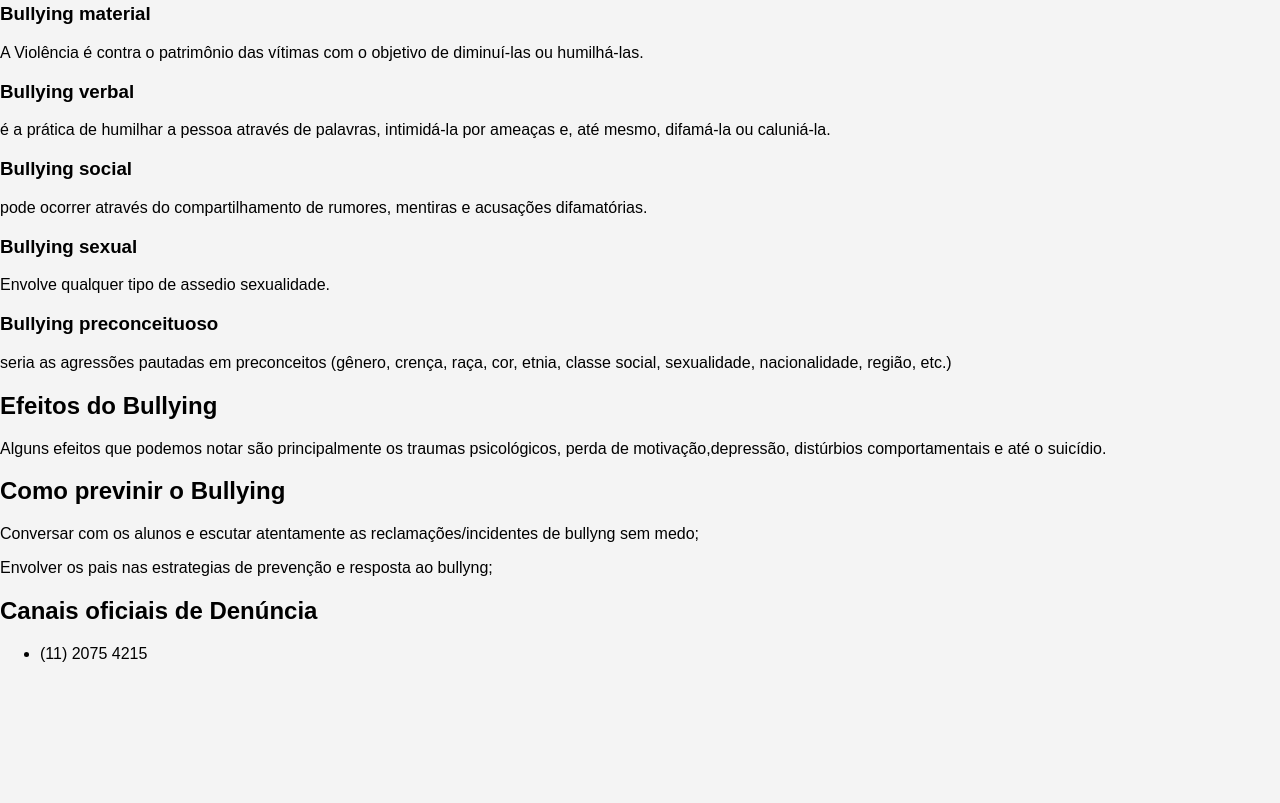
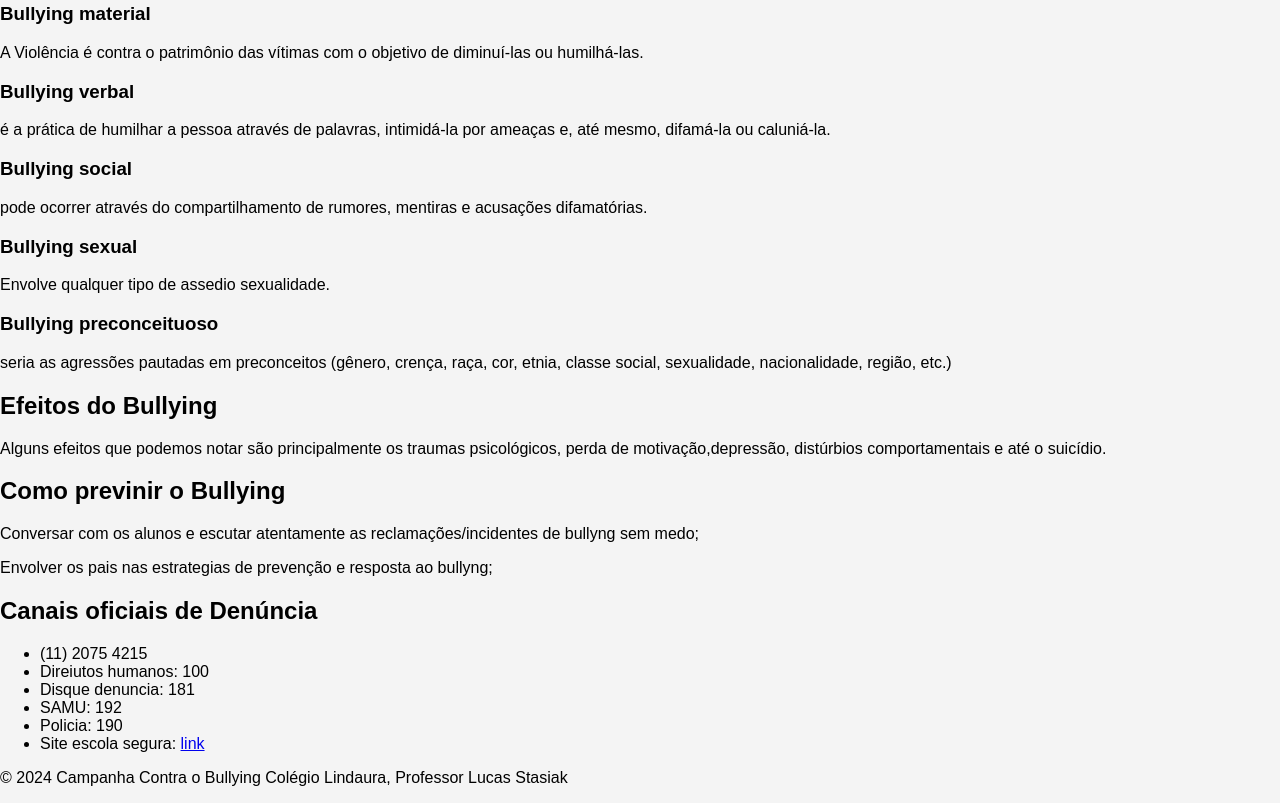
Before and after one commit to AQUELEFelipe1/Felipe-3D, a plain HTML site: page index.html in a window 1280 px wide. Shown: the part 618-1421 px from the top of the page. Before the commit the page ends 1297 px from the top, so only its background shows below. Drawn offline with Linux system fonts and the light colour scheme.

Commit message:
11/06/24

```diff
--- a/index.html
+++ b/index.html
@@ -67,10 +67,19 @@
       <h2>Canais oficiais de Denúncia </h2>
       <ul>
         <li>(11) 2075 4215</li>
+        <li>Direiutos humanos: 100</li>
+        <li>Disque denuncia: 181</li>
+        <li>SAMU: 192</li>
+        <li>Policia: 190</li>
+        <li>Site escola segura: <a href="https://www.gov.br/mj/-br-br/escolasegura">link</a></li>
       </ul>
 
       </selection>
   </div>
+  <footer>
+    <p>&copy; 2024 Campanha Contra o Bullying Colégio Lindaura, Professor Lucas Stasiak
+    </p>
+  </footer>
 
   <script src="script.js"></script>
 </body>
--- a/style.css
+++ b/style.css
@@ -18,7 +18,7 @@ nav{
 }
 
 nav a{
-  color: #f2f2f2;
+  color: #00cbcc;
   display: block;
   padding: 14px 16px;
   float: left;
```
